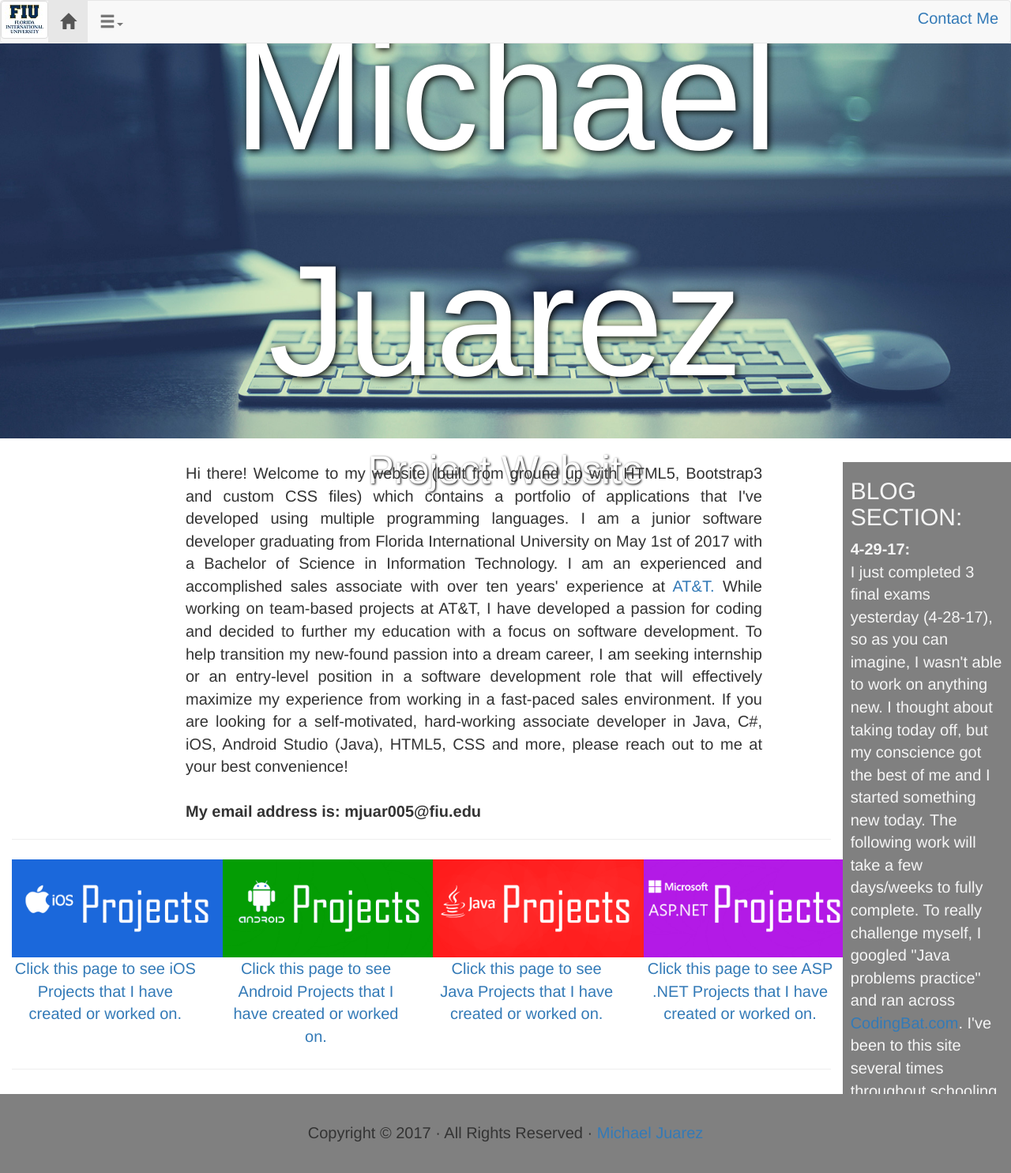
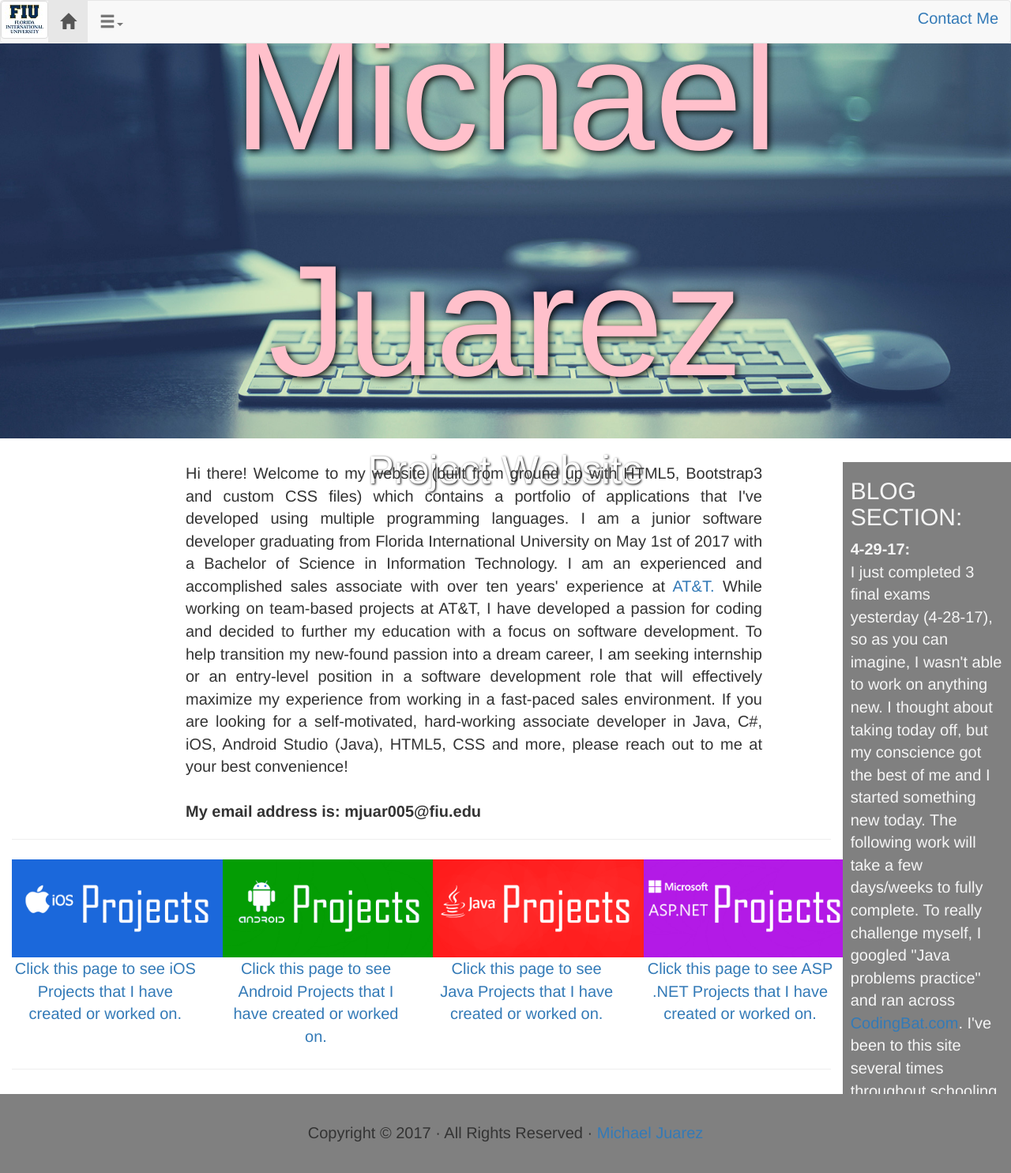
Before and after one commit to MikeJuarez/MikeJuarez.github.io, a Jekyll site: the page index.html, which Jekyll copies as it is, in a window 1280 px wide. Shown: the whole page at 79% size. Built offline with Jekyll 4.4.1, drawn with Linux system fonts in a browser that asks for light colours.

Commit message:
index.html
more tests

```diff
--- a/css/mikej.css
+++ b/css/mikej.css
@@ -113,28 +113,42 @@ p {
 
 }
 
-@media screen and (min-width: 300px) {
+@media screen and (max-width: 480px) {
     .h1mike {
         font-size: 95px;
+		color: purple;
 		text-shadow: 2px 2px 8px black;
     }
 }
 
-@media screen and (min-width: 768px) {
+@media screen and (max-width: 768px) {
     .h1mike {
         font-size: 129px;
+		color: blue;
 		text-shadow: 2px 2px 8px black;
     }
 }
 
-@media screen and (min-width: 992px) {
+@media screen and (max-width: 992px) {
     .h1mike {
         font-size: 166px;
+
+		color: orange;
 		text-shadow: 2px 2px 8px black;}
 }
-	@media screen and (min-width: 1200px) {
+
+@media screen and (max-width: 1199px) {
+    .h1mike {
+        font-size: 175px;
+		text-shadow: 2px 2px 8px black;
+		color: red;
+    }
+}
+
+@media screen and (min-width: 1200px) {
     .h1mike {
         font-size: 200px;
 		text-shadow: 2px 2px 8px black;
+		color:pink;
     }
 }
```
